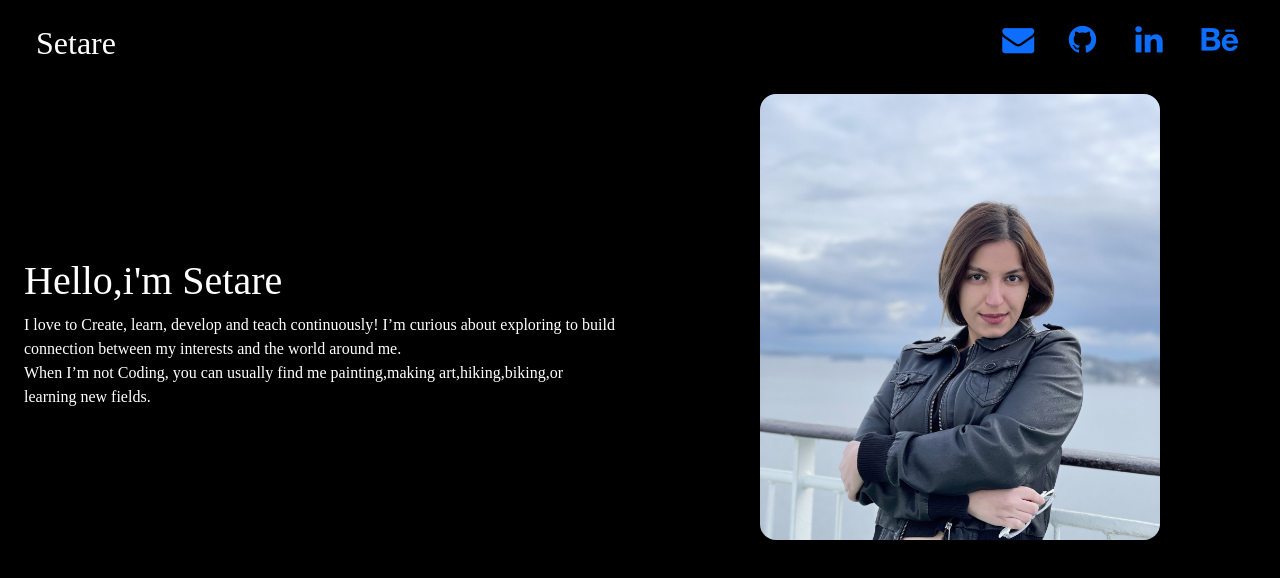
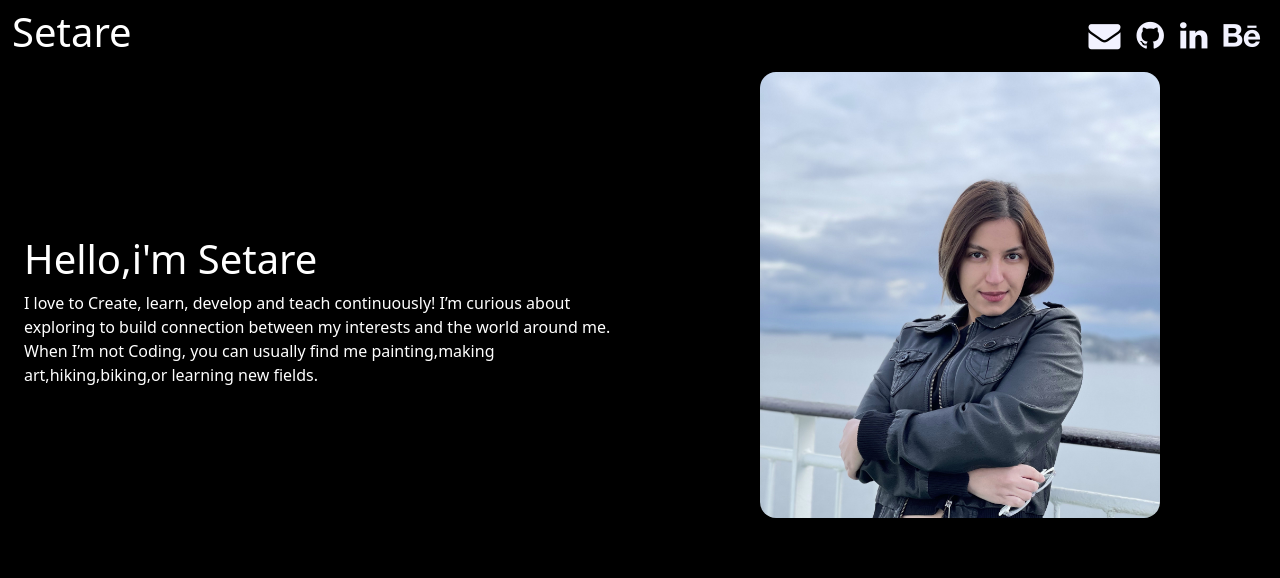
Before and after one commit to setare-sabouri/portfolio, a React (Create React App) app: page / in a window 1280 px wide. Shown: the top 578 px of the page. Built offline with nearby package versions, Linux system fonts and the light colour scheme.

Commit message:
navbar component

```diff
--- a/public/index.html
+++ b/public/index.html
@@ -13,6 +13,10 @@
   </head>
   <body>
     <noscript>You need to enable JavaScript to run this app.</noscript>
+    <script src="https://code.jquery.com/jquery-3.5.1.slim.min.js"></script>
+    <script src="https://cdn.jsdelivr.net/npm/popper.js@1.16.0/dist/umd/popper.min.js"></script>
+    <script src="https://stackpath.bootstrapcdn.com/bootstrap/4.5.0/js/bootstrap.min.js"></script>
+
     <div id="root"></div>
   </body>
 </html>
--- a/src/App.js
+++ b/src/App.js
@@ -1,9 +1,9 @@
-import { Header } from "./components/Header";
-import { About } from "./components/about";
+import { Navbar } from "./components/navbar/Navbar";
+import { About } from "./components/main/about";
 function App() {
   return (
     <div className="container-fluid h-100" >
-      <Header />
+      <Navbar />
       <About />
     </div >
 
--- a/src/components/Header.js
+++ /dev/null
@@ -1,20 +0,0 @@
-import React from 'react'
-
-export const Header = () => {
-    return (
-        <header class="row p-4 justify-content-between">
-            <h2 class="col-md-4 col-2">Setare</h2>
-            <div class="col-md-8 col-10 row justify-content-end">
-                <a class="col-md-1 col-sm-2 col-2" href="mailto:setarehsaboory@gmail.com"><i class="fa fa-envelope fa-2x fa_custom"></i></a>
-                <a class="col-md-1 col-sm-2 col-2" href="https://github.com/setare-sabouri"><i
-                    class="fa fa-github fa-2x fa_custom"></i></a>
-                <a class="col-md-1 col-sm-2 col-2"
-                    href="https://www.linkedin.com/in/setareh-sabouri-8024a922b?lipi=urn%3Ali%3Apage%3Ad_flagship3_profile_view_base_contact_details%3BoixKA3oHSJyCFXEGTA7rUA%3D%3D"><i
-                        class="fa fa-linkedin fa-2x fa_custom"></i></a>
-                <a class="col-md-1 col-sm-2 col-2" href="https://www.behance.net/setarehsaboor"><i
-                    class="fa fa-behance fa-2x fa_custom"></i></a>
-            </div>
-
-        </header>
-    )
-}
--- a/src/components/about.js
+++ b/src/components/main/about.js
@@ -1,5 +1,5 @@
 import React from 'react'
-
+import "./main.css"
 export const About = () => {
     return (
         <main class="row align-items-center justify-content-between">
--- /dev/null
+++ b/src/components/main/main.css
@@ -0,0 +1,3 @@
+* {
+    color: white;
+}
--- /dev/null
+++ b/src/components/navbar/Navbar.js
@@ -0,0 +1,36 @@
+import React from 'react'
+import "./navbar.css"
+
+export const Navbar = () => {
+    return (
+        <nav className="navbar navbar-expand-lg ">
+            <h1 >Setare</h1>
+            <button className="navbar-toggler" type="button" data-toggle="collapse" data-target="#navbarSupportedContent" aria-controls="navbarSupportedContent" aria-label="Toggle navigation">
+                <span className="navbar-toggler-icon"></span>
+            </button>
+
+            <div className="collapse navbar-collapse justify-content-end" id="navbarSupportedContent">
+                <ul className='navbar-nav mr-auto '>
+                    <li className='nav-item active'>
+                        <a className="nav-link" href="mailto:setarehsaboory@gmail.com"><i className="fa fa-envelope fa-2x fa_custom"></i></a>
+                    </li>
+                    <li className='nav-item active'>
+                        <a className="nav-link" href="https://github.com/setare-sabouri"><i
+                            className="fa fa-github fa-2x fa_custom"></i></a>
+                    </li>
+                    <li className='nav-item active'>
+                        <a className="nav-link"
+                            href="https://www.linkedin.com/in/setareh-sabouri-8024a922b?lipi=urn%3Ali%3Apage%3Ad_flagship3_profile_view_base_contact_details%3BoixKA3oHSJyCFXEGTA7rUA%3D%3D"><i
+                                className="fa fa-linkedin fa-2x fa_custom"></i></a>
+                    </li>
+                    <li className='nav-item active'>
+                        <a className="nav-link" href="https://www.behance.net/setarehsaboor"><i
+                            className="fa fa-behance fa-2x fa_custom"></i></a>
+                    </li>
+
+                </ul>
+            </div>
+        </nav>
+
+    )
+}
--- /dev/null
+++ b/src/components/navbar/navbar.css
@@ -0,0 +1,3 @@
+.nav-link i {
+    color: rgb(242, 242, 255);
+}
--- a/src/general.css
+++ b/src/general.css
@@ -12,24 +12,13 @@
     margin: 0;
 }
 
-body {
-    font-family: 'Karma', serif;
-    font-size: 1rem;
-    color: white;
+#root {
+    background-color: black;
     height: 100vh;
-    background-color: black;
-
-}
-
-
-.image-wrapper,
-.info-wrapper {
-    background-color: black;
 }
 
 .image-wrapper {
     text-align: center;
-    background-color: black;
 }
 
 .image-wrapper img {
```
